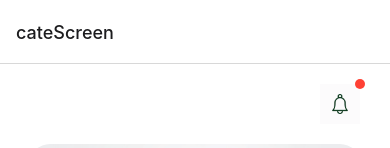
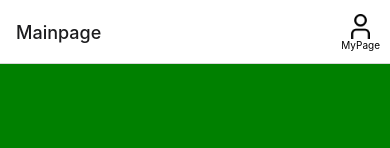
Before and after one commit to plant-shoppingmall/plantReactNative, a React Native app: screen /Mainpage in a window 390 px wide. Shown: the top 148 px of the page. Built offline with nearby package versions, Linux system fonts and the light colour scheme.

Commit message:
0618AddMyPageIcon
0618

```diff
--- a/src/navigations/Stack.js
+++ b/src/navigations/Stack.js
@@ -9,6 +9,10 @@ import { getFonts } from "../constants/theme";
 import purchasePay from "../screens/Purchase";
 import Login from "../screens/Login";
 import SignUp from "../screens/SignUp";
+import Mainpage from "../screens/Mainpage";
+import Mypage from "../screens/Mypage";
+import { Image, View, Pressable, Text } from "react-native";
+import { useNavigation } from "@react-navigation/native";
 
 //MobileProject\src\screens\ProductScreen.js
 
@@ -17,6 +21,24 @@ const Stack = createStackNavigator();
 const StaclNavigation = () => {
   return (
     <Stack.Navigator>
+      <Stack.Screen
+        name="Mainpage"
+        component={Mainpage}
+        options={{
+          headerRight: props => <LogoTitle {...props} />,
+        }}
+      ></Stack.Screen>
+      <Stack.Screen
+        name="Mypage"
+        component={Mypage}
+        //options={{ headerShown: false }}
+      ></Stack.Screen>
+      <Stack.Screen
+        name="Login"
+        component={Login}
+        //options={{ headerShown: false }}
+      ></Stack.Screen>
+
       <Stack.Screen
         name="cateScreen"
         component={cateScreen}
@@ -43,19 +65,34 @@ const StaclNavigation = () => {
         component={purchasePay}
         //options={{ headerShown: false }}
       ></Stack.Screen>
-      <Stack.Screen
-        name="Login"
-        component={Login}
 
-        //options={{ headerShown: false }}
-      ></Stack.Screen>
       <Stack.Screen
         name="SignUp"
         component={SignUp}
-
         //options={{ headerShown: false }}
       ></Stack.Screen>
     </Stack.Navigator>
   );
 };
+function LogoTitle() {
+  const navigation = useNavigation();
+
+  return (
+    <Pressable onPress={() => navigation.navigate("Mypage")}>
+      <View
+        style={{
+          alignItems: "center",
+          justifyContent: "center",
+          marginRight: 10,
+        }}
+      >
+        <Image
+          style={{ width: 25, height: 25 }}
+          source={require("../assets/icons/user.png")}
+        />
+        <Text style={{ fontSize: 10 }}>MyPage</Text>
+      </View>
+    </Pressable>
+  );
+}
 export default StaclNavigation;
--- a/src/screens/Mainpage.js
+++ b/src/screens/Mainpage.js
@@ -12,8 +12,7 @@ import {
 } from "react-native";
 import Swiper from "react-native-swiper";
 import React from "react";
-import MyButton from "../component/MyButton";
-import MyPageButton from "../component/MyPageButton";
+import ProductScreen from "./ProductScreen";
 
 const images = [
   require("../object/Mainpage/banner1.png"),
--- a/src/screens/ProductScreen.js
+++ b/src/screens/ProductScreen.js
@@ -97,18 +97,7 @@ const ProductScreen = ({ route, navigation }) => {
     const newItems = selectRandom();
     setItem(newItems);
   }, []);
-  let i = 0;
-  const moveToProductScreen = () => {
-    navigation.navigate("상품 페이지", {
-      object: item[i],
-    });
-  };
 
-  const onPressRenderItem = () => {
-    alert("11");
-    const newItems = selectRandom();
-    setItem(newItems);
-  };
   const renderRecommand = () => {
     let tempItemArray = [];
     for (let i = 0; i < item.length; i++) {
@@ -170,11 +159,6 @@ const ProductScreen = ({ route, navigation }) => {
     const renderedItems = renderRecommand();
     setItemArray(renderedItems);
   }, [item]);
-
-  useEffect(() => {
-    const renderedItems = renderRecommand();
-    setItemArray(renderedItems);
-  }, [productObject]);
 
   const [cartModalVisible, setCartModalVisible] = useState(false);
   const [buyModalVisible, setBuyModalVisible] = useState(false);
```
Also changed, not shown: src/assets/icons/user.png (added).
